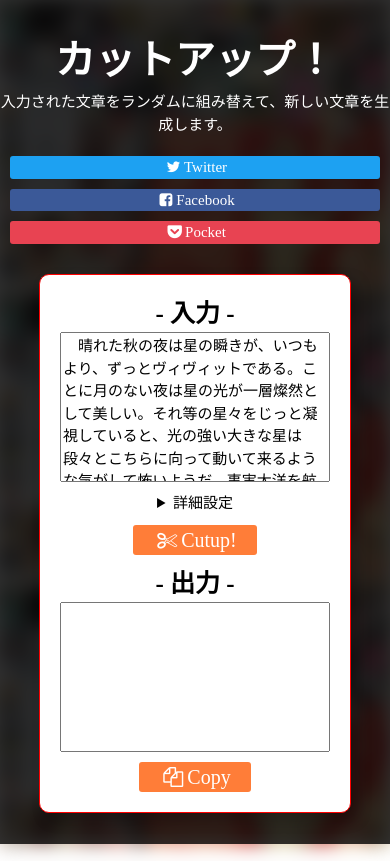
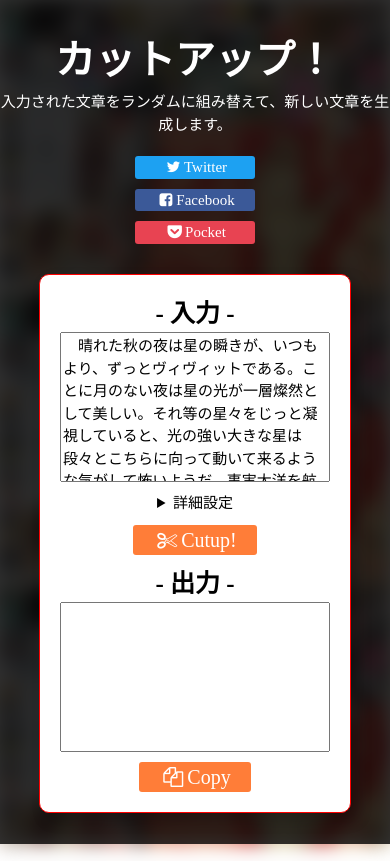
Before and after one commit to ichi-h/cutup_jp, a website built with Parcel: page src/index.html in a window 390 px wide. Built offline with nearby package versions, Linux system fonts and the light colour scheme.

Commit message:
shareボタンのサイズを統一

```diff
--- a/src/assets/scss/module/_button.scss
+++ b/src/assets/scss/module/_button.scss
@@ -51,10 +51,12 @@
   margin-top: 2rem;
 
   button {
+    width: 12rem;
     margin: 0 1rem;
   }
 
   @media screen and (max-width: 550px) {
+    align-items: center;
     flex-direction: column;
 
     button ~ button {
```
